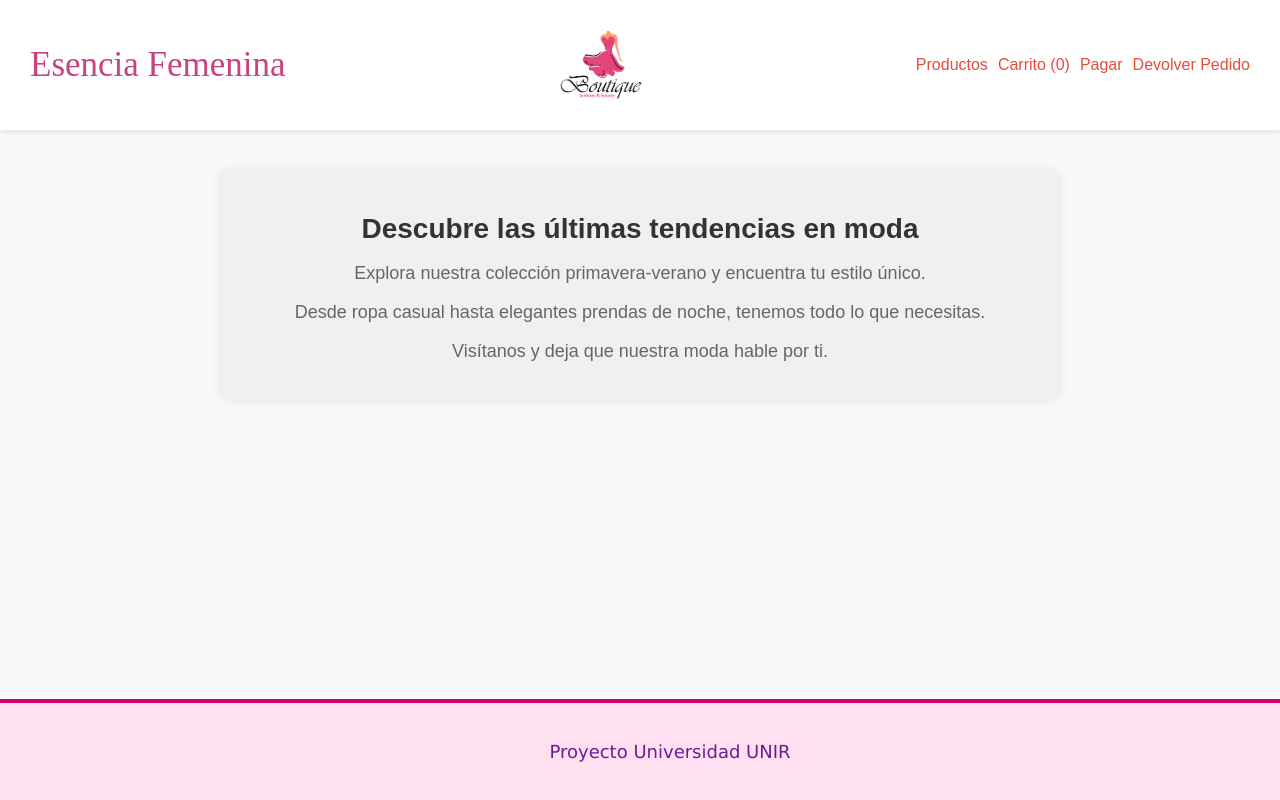
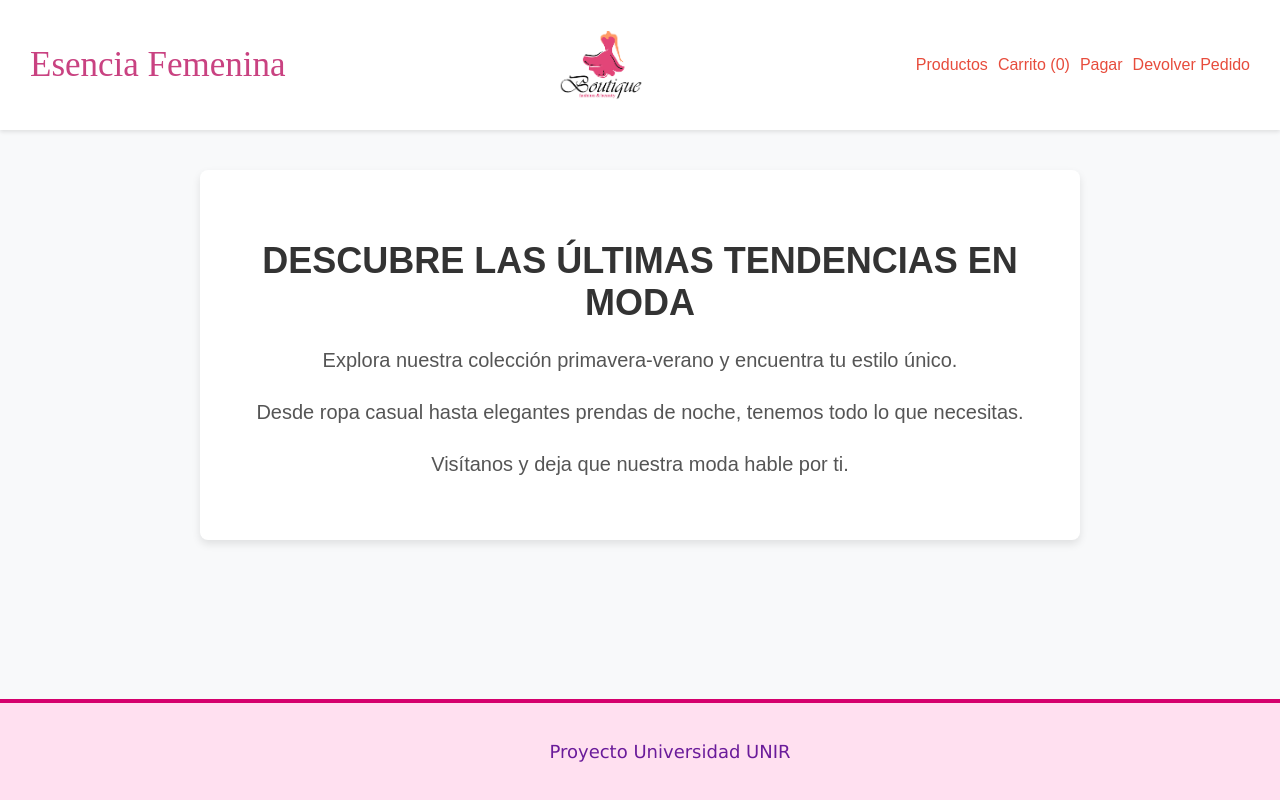
Before and after one commit to taan234/actividad1-react, a React (Create React App) app: page / in a window 1280 px wide. Shown: the top 800 px of the page. Built offline with nearby package versions, Linux system fonts and the light colour scheme; a web font is replaced by a local one.

Commit message:
Update Home.module.css

```diff
--- a/src/components/Home.module.css
+++ b/src/components/Home.module.css
@@ -2,21 +2,63 @@
 
 .home {
   text-align: center;
-  padding: 20px;
-  background-color: #f0f0f0;
-  border-radius: 10px;
-  box-shadow: 0 0 10px rgba(0, 0, 0, 0.1);
+  padding: 40px;
+  background-color: #ffffff;
+  border-radius: 8px;
+  box-shadow: 0 4px 8px rgba(0, 0, 0, 0.1);
   max-width: 800px;
   margin: 20px auto;
 }
 
 .home__title {
-  font-size: 28px;
+  font-size: 36px;
+  color: #333;
+  margin-bottom: 20px;
+  text-transform: uppercase;
+}
+
+.home__text {
+  font-size: 20px;
+  color: #555;
+  line-height: 1.6;
+  margin-bottom: 20px;
+}
+
+/* Estilo para el contenedor principal */
+.main-container {
+  display: flex;
+  flex-wrap: wrap;
+  justify-content: space-around;
+}
+
+/* Estilo para cada producto */
+.product-card {
+  width: 300px;
+  background-color: #ffffff;
+  box-shadow: 0 2px 4px rgba(0, 0, 0, 0.1);
+  border-radius: 8px;
+  margin-bottom: 20px;
+  overflow: hidden;
+}
+
+.product-card img {
+  width: 100%;
+  height: 200px;
+  object-fit: cover;
+}
+
+.product-card .product-info {
+  padding: 20px;
+}
+
+.product-card h3 {
+  font-size: 24px;
   color: #333;
   margin-bottom: 10px;
 }
 
-.home__text {
-  font-size: 18px;
+.product-card p {
+  font-size: 16px;
   color: #666;
+  margin-bottom: 10px;
 }
```
